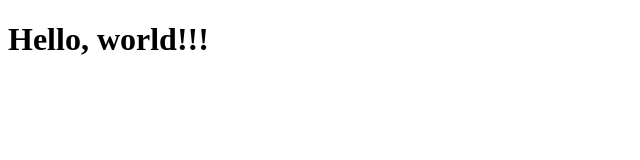
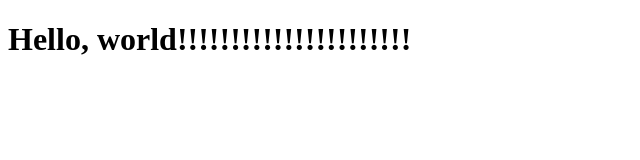
Before and after one commit to docker-awesome/test, a plain HTML site: page docs-dist/index.html in a window 1280 px wide. Shown: the whole page, without its empty margins (0-640 px from the left). Drawn offline with Linux system fonts and the light colour scheme.

Commit message:
Update index.html

```diff
--- a/docs-dist/index.html
+++ b/docs-dist/index.html
@@ -6,6 +6,6 @@
     <title>Document</title>
   </head>
   <body>
-    <h1>Hello, world!!!</h1>
+    <h1>Hello, world!!!!!!!!!!!!!!!!!!!!!!</h1>
   </body>
 </html>
```
